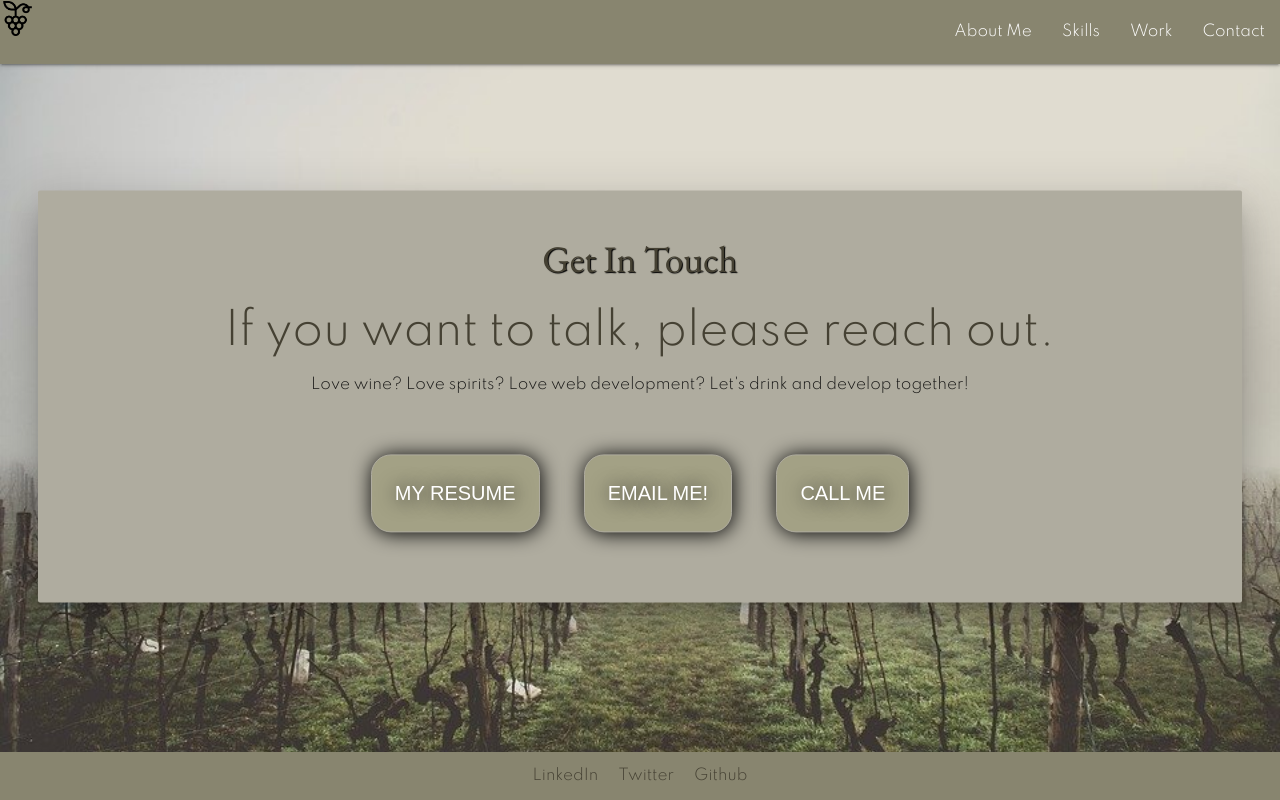
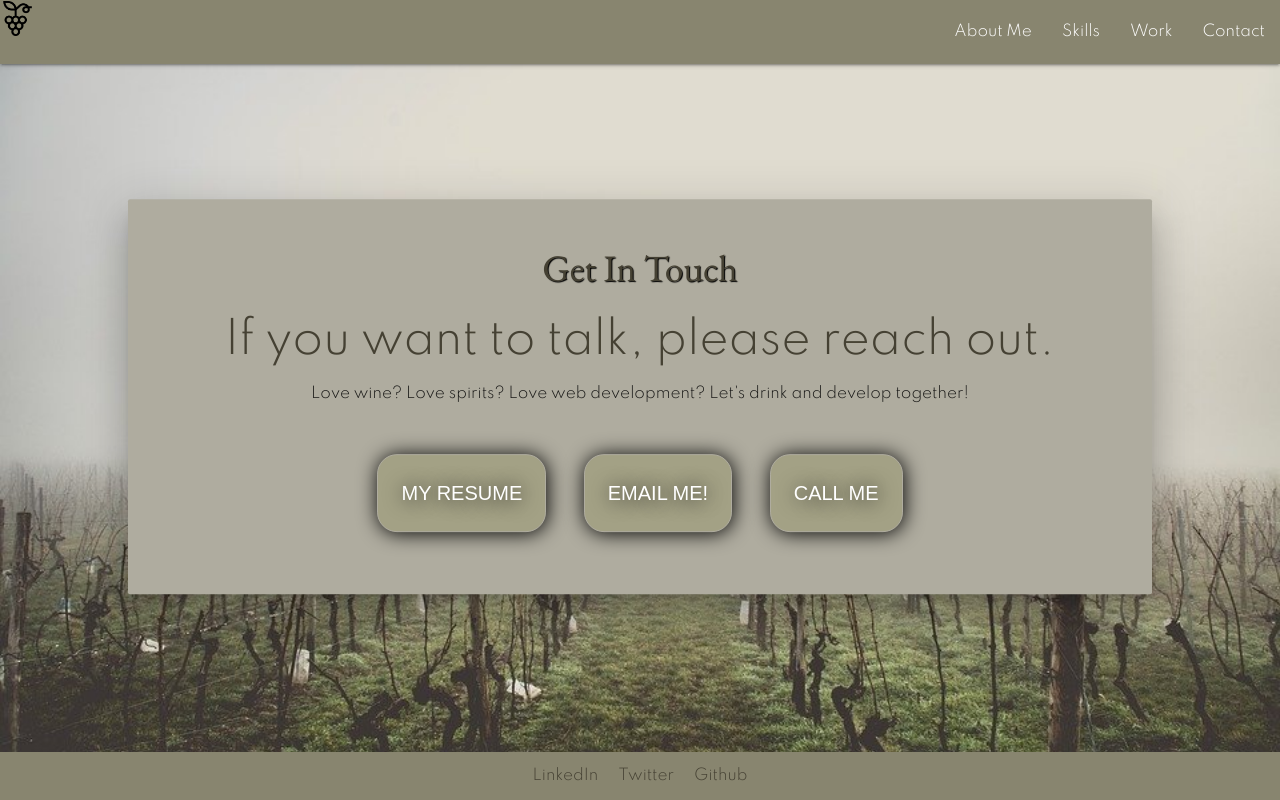
Before and after one commit to JustinM099/my-portfolio, a React (Create React App) app: page /#/Contact in a window 1280 px wide. Built offline with nearby package versions, Linux system fonts and the light colour scheme.

Commit message:
updating responsiveness for xl screens

```diff
--- a/src/components/About.js
+++ b/src/components/About.js
@@ -10,7 +10,7 @@ const About = () => {
     >
             <div className="center content">
             <Link to="/Skills" style={{ textDecoration: 'none' }}>
-                <div className="card z-depth-5">
+                <div className="card content-card z-depth-5">
                     <section className="about">
                         <div className="profile" id="profile">
                             <img src={require('../assets/images/profile-image-circle.png')} alt="my profile"
--- a/src/components/Contact.js
+++ b/src/components/Contact.js
@@ -43,7 +43,7 @@ const Contact = () => {
         transition={{ duration: 0.5 }}
     >
         <div className="center content">
-            <div className="card z-depth-5">
+            <div className="card content-card z-depth-5">
 
                 <section className="contact-me" id="contact">
                     <h2>Get In Touch</h2>
--- a/src/components/Skills.js
+++ b/src/components/Skills.js
@@ -10,7 +10,7 @@ const Skills = () => {
     >
         <div className="center content skills-content">
             <Link to="/Work" style={{ textDecoration: 'none' }}>
-                <div className="card z-depth-5">
+                <div className="card content-card z-depth-5">
                     <div className="skills" id="skills">
                         <h2>My Skills</h2>
                         <div className="skill-row">
--- a/src/index.css
+++ b/src/index.css
@@ -55,7 +55,9 @@ h2 {
   font-weight: normal;
 }
 
-h3, h4, h5 {
+h3,
+h4,
+h5 {
   color: var(--textcolor);
 }
 
@@ -129,13 +131,13 @@ footer {
 .content {
   /* margin: 0px; */
   /* margin-top: 50%; */
-  padding:0px;
+  padding: 0px;
   float: left;
-  width:100%;
-  position:absolute;
+  width: 100%;
+  position: absolute;
   top: 50%;
   transform: translateY(-50%) translateX(-50%);
-  left:50%;
+  left: 50%;
 }
 
 
@@ -170,8 +172,8 @@ footer {
 }
 
 .work-card {
-  border-style: dashed;
-  border-color: white;
+  /* border-style: dashed;
+  border-color: white; */
   border-radius: 10px;
   border-width: 2px;
   margin: 5%;
@@ -277,7 +279,7 @@ footer {
   margin-bottom: 15%;
 }
 
- @media screen and (max-width: 767px){
+@media screen and (max-width: 767px) {
 
   body {
     height: 100%;
@@ -312,3 +314,10 @@ nav {
     justify-content: space-evenly;
   }
 }
+
+@media screen and (min-width: 1200px) {
+  .content-card {
+    margin-left: 10%;
+    margin-right: 10%;
+  }
+}
```
Lines whose indentation alone changed are shown as unchanged.
